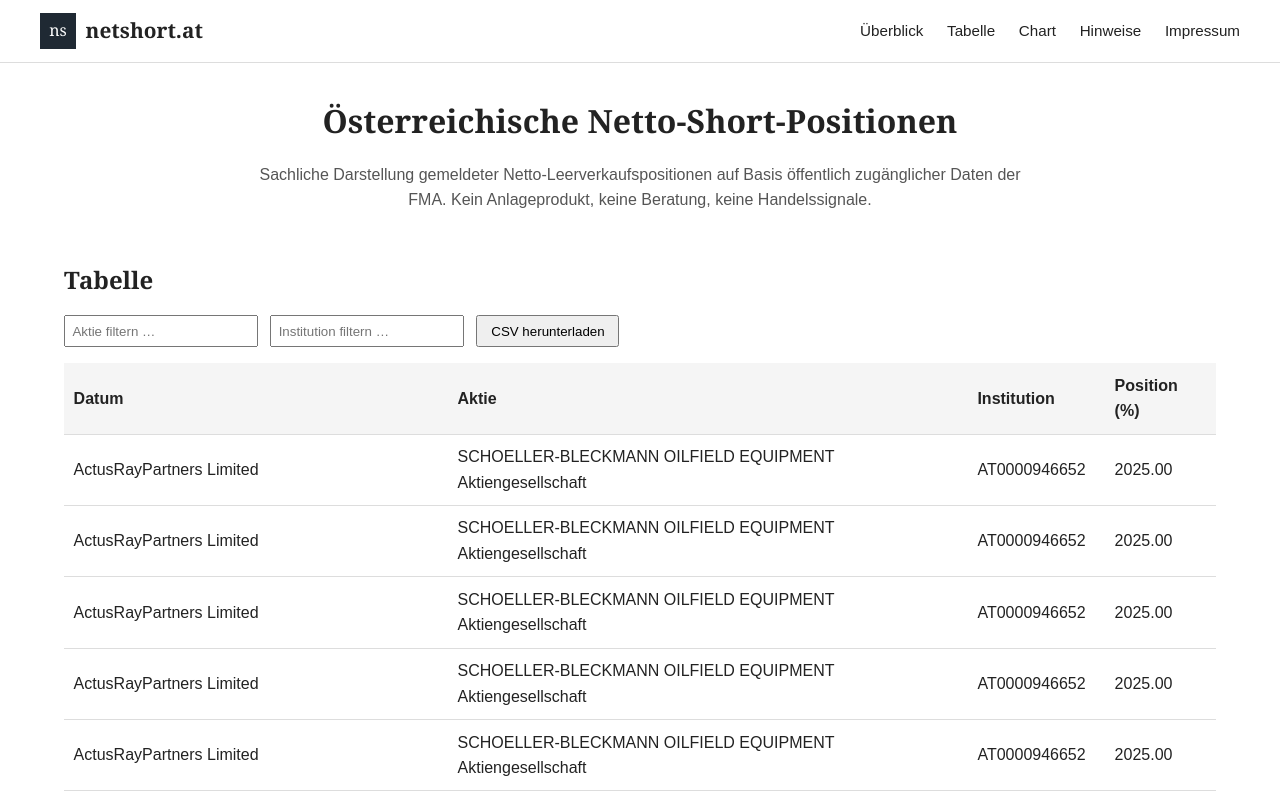
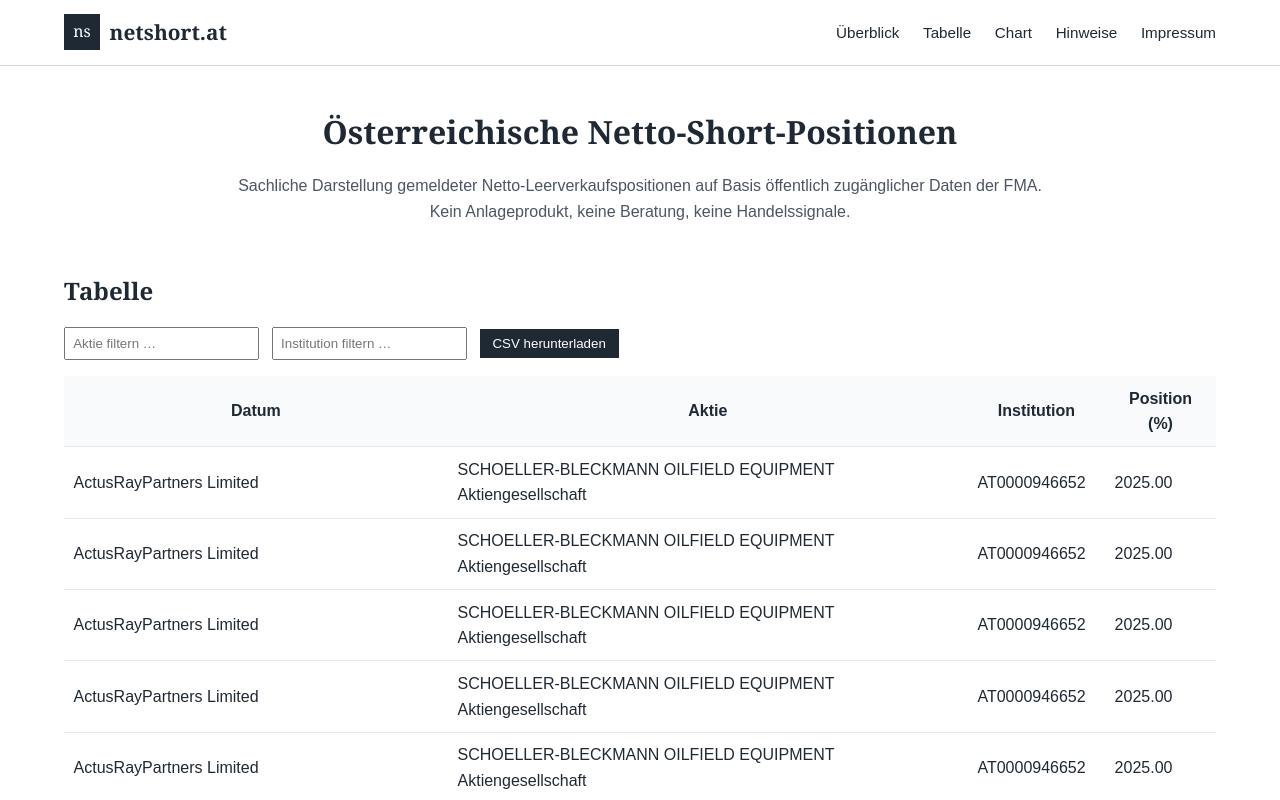
Before and after one commit to netshort-at/netshort, a plain HTML site: page index.html in a window 1280 px wide. Shown: the top 800 px of the page. Drawn offline with nearby package versions, Linux system fonts and the light colour scheme.

Commit message:
style: add subtle blue-grey accent inspired by institutional design

```diff
--- a/style.css
+++ b/style.css
@@ -1,4 +1,3 @@
-/* Reset */
 * {
   box-sizing: border-box;
   margin: 0;
@@ -7,23 +6,23 @@
 
 body {
   font-family: Arial, sans-serif;
-  color: #222;
+  color: #1f2933;
   background: #fff;
   line-height: 1.6;
 }
 
-/* HEADER */
+/* Header */
 .site-header {
-  border-bottom: 1px solid #ddd;
-  padding: 0.8rem 1.5rem;
+  border-bottom: 1px solid #d0d7de;
 }
 
 .header-inner {
   max-width: 1200px;
   margin: auto;
+  padding: 0.9rem 1.5rem;
   display: flex;
+  justify-content: space-between;
   align-items: center;
-  justify-content: space-between;
 }
 
 .logo {
@@ -41,11 +40,12 @@
 .nav a {
   margin-left: 1.2rem;
   text-decoration: none;
-  color: #222;
+  color: #1f2933;
   font-size: 0.95rem;
 }
 
 .nav a:hover {
+  color: #0f3d63;
   text-decoration: underline;
 }
 
@@ -56,11 +56,11 @@
   font-size: 1.4rem;
 }
 
-/* MAIN */
+/* Main */
 main {
   max-width: 1200px;
   margin: auto;
-  padding: 2rem 1.5rem;
+  padding: 2.5rem 1.5rem;
 }
 
 .hero {
@@ -75,14 +75,14 @@
 }
 
 .hero p {
-  max-width: 800px;
+  max-width: 820px;
   margin: auto;
-  color: #555;
+  color: #4b5563;
 }
 
-/* SECTIONS */
+/* Sections */
 section {
-  margin-bottom: 3rem;
+  margin-bottom: 3.5rem;
 }
 
 h2 {
@@ -90,61 +90,67 @@
   margin-bottom: 1rem;
 }
 
-/* FILTERS */
+/* Filters */
 .filters {
   margin-bottom: 1rem;
 }
 
 .filters input {
-  padding: 0.4rem;
+  padding: 0.45rem;
   margin-right: 0.5rem;
 }
 
 .filters button {
-  padding: 0.4rem 0.8rem;
+  padding: 0.45rem 0.8rem;
+  background: #1f2933;
+  color: #fff;
+  border: none;
+  cursor: pointer;
 }
 
-/* TABLE */
+.filters button:hover {
+  background: #0f3d63;
+}
+
+/* Table */
 table {
   width: 100%;
   border-collapse: collapse;
 }
 
 th, td {
-  border-bottom: 1px solid #ddd;
   padding: 0.6rem;
-  text-align: left;
+  border-bottom: 1px solid #e5e7eb;
 }
 
 th {
-  background: #f5f5f5;
+  background: #f8fafc;
 }
 
-/* NOTES */
+/* Notes & Imprint */
 .notes ul {
   padding-left: 1.2rem;
 }
 
-.notes li {
-  margin-bottom: 0.4rem;
+.imprint p {
+  max-width: 800px;
+  color: #374151;
 }
 
-/* FOOTER */
+/* Footer */
 .site-footer {
-  border-top: 1px solid #ddd;
+  border-top: 1px solid #d0d7de;
+  text-align: center;
   padding: 2rem 1.5rem;
-  text-align: center;
   font-size: 0.9rem;
-  color: #444;
 }
 
 .site-footer .small {
   font-size: 0.8rem;
-  color: #666;
-  margin-top: 0.4rem;
+  color: #6b7280;
 }
 
-/* RESPONSIVE */
+/* Responsive */
 @media (max-width: 768px) {
   .nav {
     display: none;
@@ -152,15 +158,11 @@
     margin-top: 1rem;
   }
 
-  .nav a {
-    margin: 0.4rem 0;
+  .nav.open {
+    display: flex;
   }
 
   .nav-toggle {
     display: block;
   }
-
-  .nav.open {
-    display: flex;
-  }
 }
```
